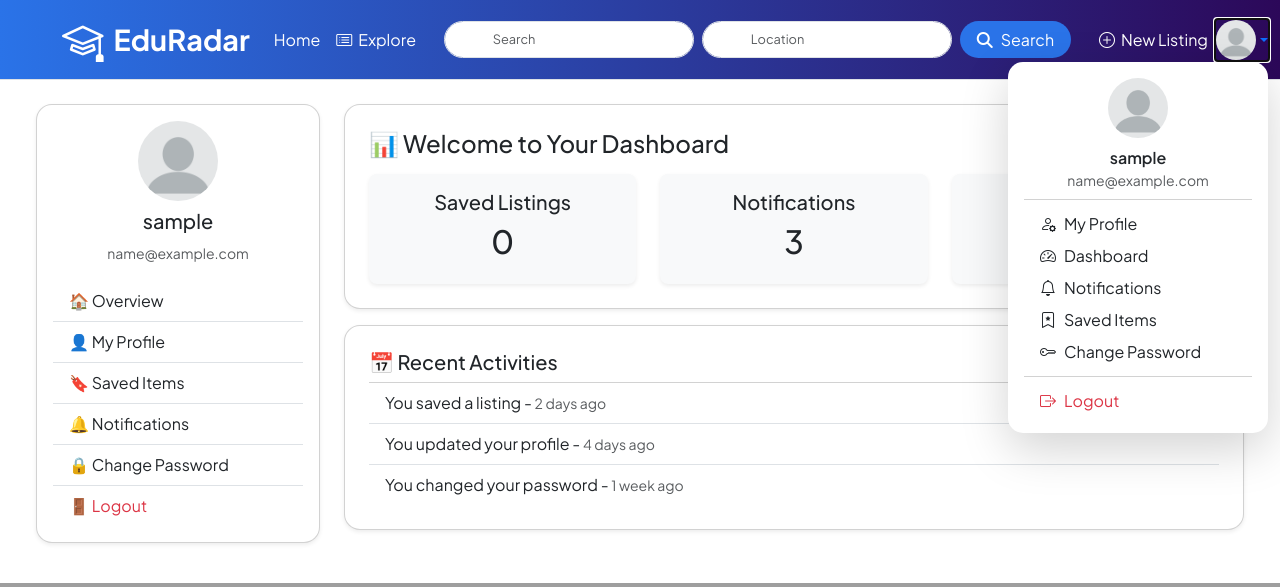
After one commit to Vansh-876/EduRadar, a Node server app: page /dashboard in a window 1280 px wide, after a click that opens the changed part. The commit adds this page. Shown: the top 587 px of the page. Run offline with Node 20, Linux system fonts and the light colour scheme; the visitor is signed in with stand-in values (Sample User, id 1); some libraries are stand-ins or nearby versions; grey boxes are pictures that could not be loaded.

Commit message:
Updated multiple files and added new pages in feature branch

```diff
--- a/app.js
+++ b/app.js
@@ -32,6 +32,7 @@ app.use(express.urlencoded({ extended: true }));
 app.use(methodOverride('_method'));
 app.engine("ejs", ejsMate);
 app.use(express.static(path.join(__dirname, "/public")));
+app.use('/images', express.static(path.join(__dirname, "images")));
 
 app.use((req, res, next) => {
   res.locals.activePage = null;
@@ -88,11 +89,15 @@ app.use((req, res, next) => {
   next();
 });
 
-app.use((req, res, next) => {
-  res.locals.currentUser = req.user;
+app.use(async (req, res, next) => {
+  if (req.isAuthenticated()) {
+    const user = await User.findById(req.user._id);
+    res.locals.currentUser = user;
+  } else {
+    res.locals.currentUser = null;
+  }
   next();
 });
-
 
 app.use((req, res, next) => {
   res.locals.search = req.query.search || "";
--- a/cloudConfig.js
+++ b/cloudConfig.js
@@ -11,7 +11,7 @@ const storage = new CloudinaryStorage({
   cloudinary: cloudinary,
   params: {
     folder: 'EduRadar_DEV',
-    allowedformats : ['png', "jpg", "jpeg"],
+    allowed_formats : ['png', "jpg", "jpeg"],
   },
 });
 
--- a/controllers/listing.js
+++ b/controllers/listing.js
@@ -1,8 +1,4 @@
 const Listing = require("../models/listing");
-
-module.exports.homepage = (req, res) => {
-  res.send("Welcome to Homepage!");
-};
 
 module.exports.index = async (req, res, next) => {
   const { category, search, location } = req.query;
--- a/controllers/user.js
+++ b/controllers/user.js
@@ -42,15 +42,59 @@ module.exports.Logout= async(req, res) => {
     req.flash("success", "Logged out successfully!");
     res.redirect("/listings");
   });
-
-  module.exports.renderProfileSettingsForm = (req, res) => {
-  res.render('users/settings', { user: req.user });
 };
 
+// Show Profile Settings Form
+module.exports.renderProfileSettingsForm = async (req, res) => {
+  res.render("users/settings", { user: req.user });
+};
+
+// Handle Profile Update (username, email, profileImage)
 module.exports.updateProfile = async (req, res) => {
   const { username, email } = req.body;
-  const user = await User.findByIdAndUpdate(req.user._id, { username, email }, { new: true });
-  req.flash('success', 'Profile updated successfully!');
-  res.redirect('/profile/settings');
+  const user = await User.findById(req.user._id);
+
+  user.username = username;
+  user.email = email;
+
+  if (req.file) {
+    user.profileImage = { url: req.file.path, filename: req.file.filename };
+  }
+
+  await user.save();
+
+  req.flash("success", "Profile updated successfully!");
+  res.redirect("/");
 };
+
+module.exports.renderChangePasswordForm = (req, res) => {
+  res.render('users/changePassword'); // You’ll create this EJS file
 };
+
+module.exports.changePassword = async (req, res) => {
+  const { currentPassword, newPassword } = req.body;
+  const user = await User.findById(req.user._id);
+
+  const isMatch = await user.authenticate(currentPassword);
+
+  if (!isMatch.user) {
+    req.flash('error', 'Incorrect current password!');
+    return res.redirect('/profile/change-password');
+  }
+
+  if (currentPassword === newPassword) {
+    req.flash('error', 'New password cannot be the same as current password!');
+    return res.redirect('/profile/change-password');
+  }
+
+  await user.setPassword(newPassword);
+  await user.save();
+
+  req.flash('success', 'Password updated successfully!');
+  res.redirect('/listings');
+};
+
+module.exports.renderDashboard = async (req, res) => {
+  const user = await User.findById(req.user._id);
+  res.render('users/dashboard', { user });
+};
--- /dev/null
+++ b/multer.js
@@ -0,0 +1,6 @@
+const multer = require('multer');
+const { storage } = require('./cloudConfig');
+
+const upload = multer({ storage });
+
+module.exports = upload;
--- a/public/css/style.css
+++ b/public/css/style.css
@@ -54,11 +54,18 @@ body {
   font-weight: 600;
   border-bottom: 2px solid #1d6f42;
 }
+  .dropdown-menu li a:hover {
+    background: #f0f2f5;
+    border-radius: 8px;
+  }
 
- .dropdown-menu a:hover {
-  background-color: #f0f0f0;
-  border-radius: 10px;
-}
+  .dropdown-toggle img:hover {
+    box-shadow: 0 0 5px rgba(0, 0, 0, 0.2);
+  }
+
+  .dropdown-menu {
+    transition: all 0.2s ease-in-out;
+  }
 
 /* Footer Styles */
 .wave-footer {
--- a/views/includes/navbar.ejs
+++ b/views/includes/navbar.ejs
@@ -57,20 +57,41 @@
           <i class="bi bi-plus-circle"></i>New Listing
         </a>
       <% if (!currentUser ) { %>
-        <a class="nav-link" href="/register"><B>Sign Up</B></a>
-        <a class="nav-link" href="/login"><b>Log In</b></a>
+        <a class="nav-link" href="/register"><B>Register</B></a>
       <% } %>
 <% if (currentUser) { %>
- <div class="dropdown">
-  <a class="nav-link dropdown-toggle" href="#" id="profileDropdown" role="button" data-bs-toggle="dropdown" aria-expanded="false">
-    <i class="bi bi-person-circle"></i> Profile
+<div class="dropdown">
+  <a href="#" class="d-flex align-items-center text-decoration-none dropdown-toggle" id="profileDropdown" data-bs-toggle="dropdown" aria-expanded="false">
+    <img
+      src="<%= currentUser.profileImage && currentUser.profileImage.url ? currentUser.profileImage.url : '/images/default-profile.jpg' %>"
+      alt="user" width="40" height="40" class="rounded-circle">
   </a>
-  <ul class="dropdown-menu dropdown-menu-end" aria-labelledby="profileDropdown">
-    <li><a class="dropdown-item" href="/profile">My Profile</a></li>
-    <li><a class="dropdown-item" href="/logout">Logout</a></li>
+  <ul class="dropdown-menu dropdown-menu-end shadow-lg border-0 p-3" aria-labelledby="profileDropdown" style="min-width: 260px; border-radius: 15px;">
+
+    <li class="text-center">
+      <img
+        src="<%= currentUser.profileImage && currentUser.profileImage.url ? currentUser.profileImage.url : '/images/default-profile.jpg' %>"
+        alt="user" width="60" height="60" class="rounded-circle mb-2">
+      <div class="fw-semibold fs-6"><%= currentUser.username %></div>
+      <div class="text-muted small mb-2"><%= currentUser.email %></div>
+    </li>
+
+    <li><hr class="dropdown-divider"></li>
+
+    <li><a class="dropdown-item d-flex align-items-center gap-2" href="/profile/settings"><i class="bi bi-person-gear"></i> My Profile</a></li>
+    <li><a class="dropdown-item d-flex align-items-center gap-2" href="/dashboard"><i class="bi bi-speedometer2"></i> Dashboard</a></li>
+    <li><a class="dropdown-item d-flex align-items-center gap-2" href="/notifications"><i class="bi bi-bell"></i> Notifications</a></li>
+    <li><a class="dropdown-item d-flex align-items-center gap-2" href="/bookmarks"><i class="bi bi-bookmark-star"></i> Saved Items</a></li>
+    <li><a class="dropdown-item d-flex align-items-center gap-2" href="/profile/change-password"><i class="bi bi-key"></i> Change Password</a></li>
+
+    <li><hr class="dropdown-divider"></li>
+
+    <li><a class="dropdown-item d-flex align-items-center gap-2 text-danger" href="/logout"><i class="bi bi-box-arrow-right"></i> Logout</a></li>
+
   </ul>
 </div>
 <% } %>
+
     </div>
   </div>
   </div>
--- /dev/null
+++ b/views/users/dashboard.ejs
@@ -0,0 +1,62 @@
+<% layout("/layouts/boilerplate") %>
+
+<div class="container-fluid p-4">
+  <div class="row">
+    <!-- Sidebar -->
+    <div class="col-md-3 mb-3">
+      <div class="card shadow-sm rounded-4">
+        <div class="card-body">
+          <div class="text-center mb-3">
+            <img src="<%= currentUser.profileImage ? currentUser.profileImage.url : '/images/default-profile.jpg' %>" class="rounded-circle" width="80" height="80" alt="Profile">
+            <h5 class="mt-2"><%= currentUser.username %></h5>
+            <small class="text-muted"><%= currentUser.email %></small>
+          </div>
+          <ul class="list-group list-group-flush">
+            <a href="/dashboard" class="list-group-item list-group-item-action">🏠 Overview</a>
+            <a href="/profile/settings" class="list-group-item list-group-item-action">👤 My Profile</a>
+            <a href="/saved-items" class="list-group-item list-group-item-action">🔖 Saved Items</a>
+            <a href="/notifications" class="list-group-item list-group-item-action">🔔 Notifications</a>
+            <a href="/change-password" class="list-group-item list-group-item-action">🔒 Change Password</a>
+            <a href="/logout" class="list-group-item list-group-item-action text-danger">🚪 Logout</a>
+          </ul>
+        </div>
+      </div>
+    </div>
+
+    <!-- Main Content -->
+    <div class="col-md-9">
+      <div class="card shadow-sm rounded-4 mb-3 p-4">
+        <h4 class="mb-3">📊 Welcome to Your Dashboard</h4>
+        <div class="row text-center">
+          <div class="col-md-4">
+            <div class="p-3 rounded-3 shadow-sm bg-light">
+              <h5>Saved Listings</h5>
+              <h2><%= currentUser.savedListings ? currentUser.savedListings.length : 0 %></h2>
+            </div>
+          </div>
+          <div class="col-md-4">
+            <div class="p-3 rounded-3 shadow-sm bg-light">
+              <h5>Notifications</h5>
+              <h2>3</h2>
+            </div>
+          </div>
+          <div class="col-md-4">
+            <div class="p-3 rounded-3 shadow-sm bg-light">
+              <h5>Recent Activity</h5>
+              <h2>5</h2>
+            </div>
+          </div>
+        </div>
+      </div>
+
+      <div class="card shadow-sm rounded-4 p-4">
+        <h5>📅 Recent Activities</h5>
+        <ul class="list-group list-group-flush">
+          <li class="list-group-item">You saved a listing - <small class="text-muted">2 days ago</small></li>
+          <li class="list-group-item">You updated your profile - <small class="text-muted">4 days ago</small></li>
+          <li class="list-group-item">You changed your password - <small class="text-muted">1 week ago</small></li>
+        </ul>
+      </div>
+    </div>
+  </div>
+</div>
--- a/views/users/register.ejs
+++ b/views/users/register.ejs
@@ -5,7 +5,7 @@
   <div class="card p-4 shadow-sm rounded-4" style="max-width: 450px; width: 100%;">
     <h3 class="mb-4 text-center fw-semibold">🚀 Register on EduRadar</h3>
 
-    <form action="/register" method="POST" class="needs-validation" novalidate>
+   <form action="/register" method="POST" enctype="multipart/form-data" class="needs-validation" novalidate>
 
       <!-- Username -->
       <div class="mb-3">
```
Also changed, not shown: models/user.js (+7 -1 lines), routes/user.js (+14 -1 lines), views/users/changePassword.ejs (added, +46 -0 lines), views/users/settings.ejs (added, +35 -0 lines), images/default-profile.jpg, 1 other file.
